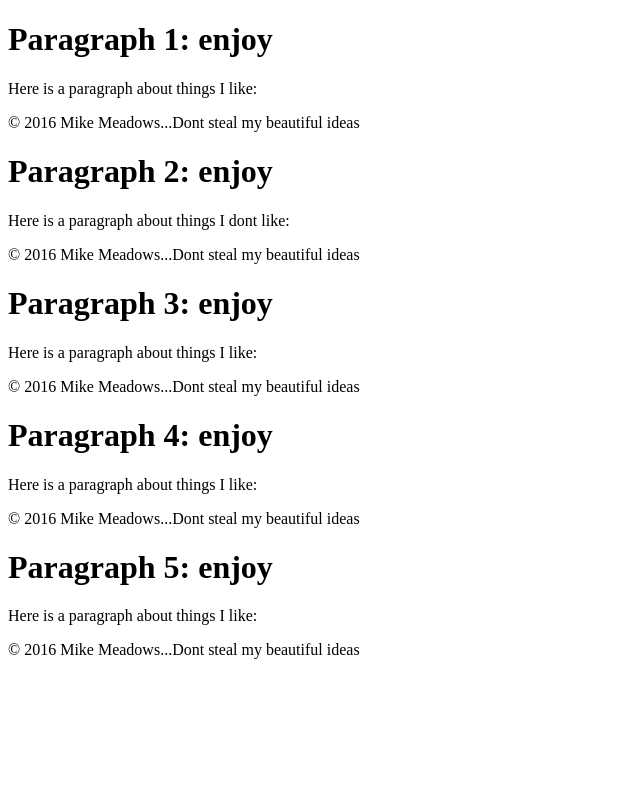
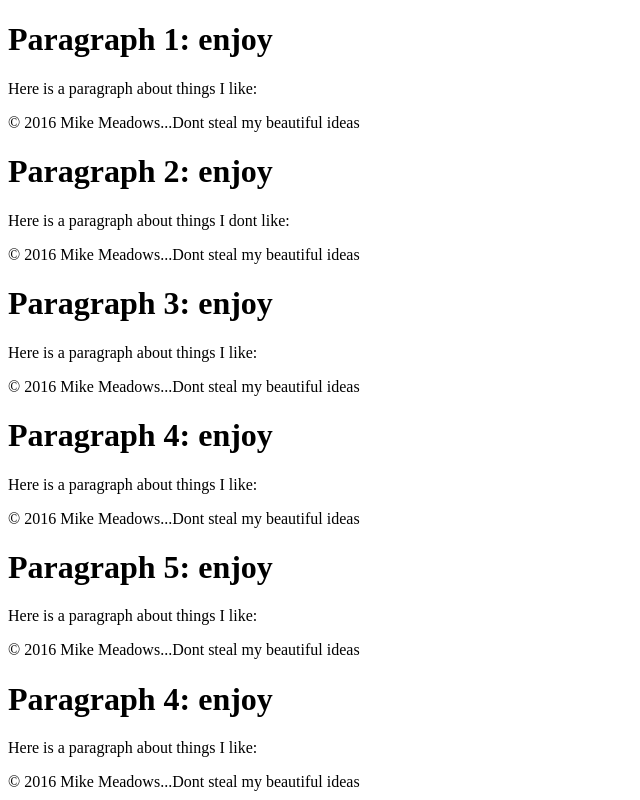
Before and after one commit to mmeadow3/myBlog, a plain HTML site: page index.html in a window 1280 px wide. Shown: the whole page, without its empty margins (0-640 px from the left). Drawn offline with Linux system fonts and the light colour scheme.

Commit message:
index.html

```diff
--- a/index.html
+++ b/index.html
@@ -36,5 +36,11 @@
 				<footer>
 				&copy; 2016 Mike Meadows...Dont steal my beautiful ideas
 				</footer>
+
+		<h1>Paragraph 4: enjoy</h1>
+			<p>Here is a paragraph about things I like: </p>
+				<footer>
+				&copy; 2016 Mike Meadows...Dont steal my beautiful ideas
+				</footer>
 </body>
 </html>
```
